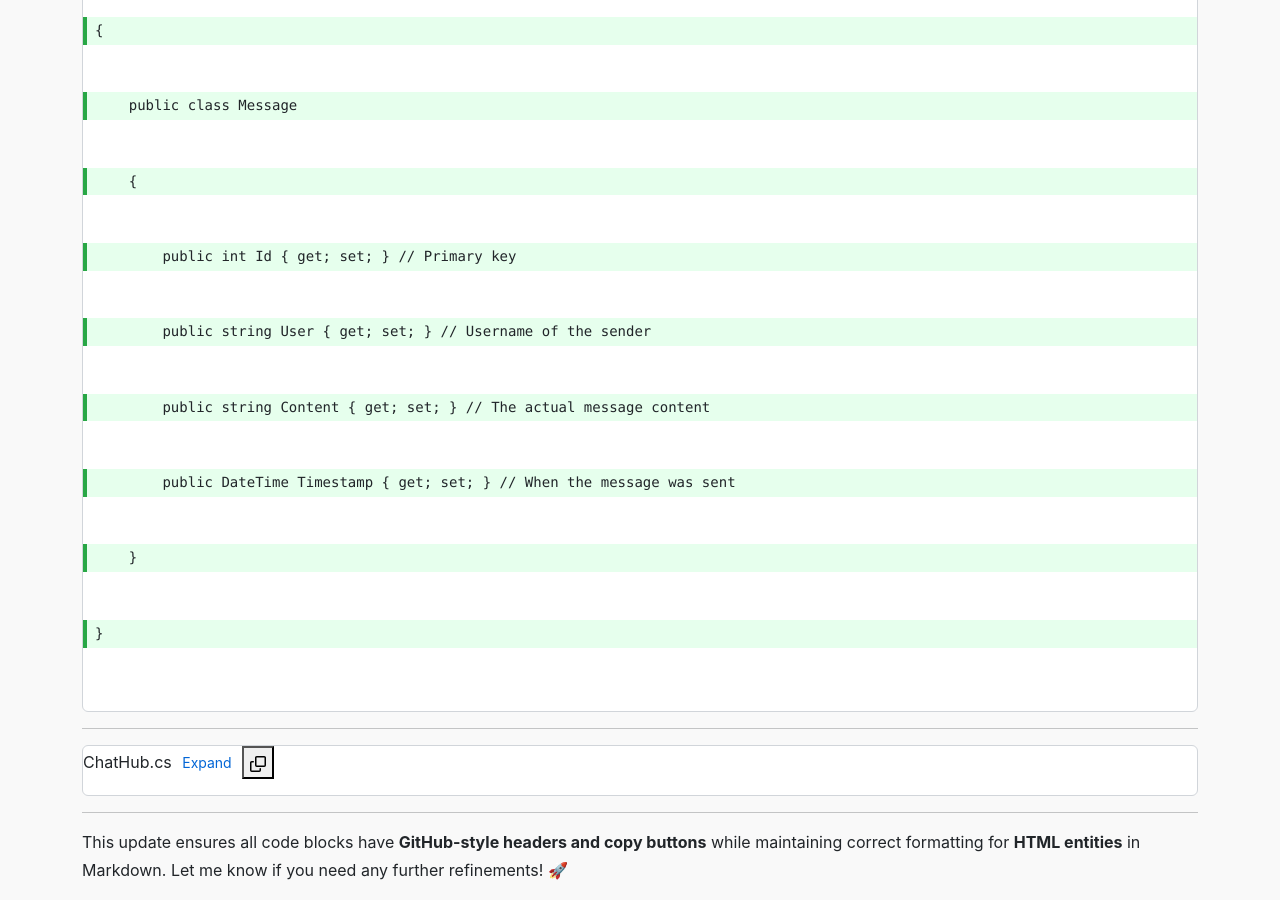
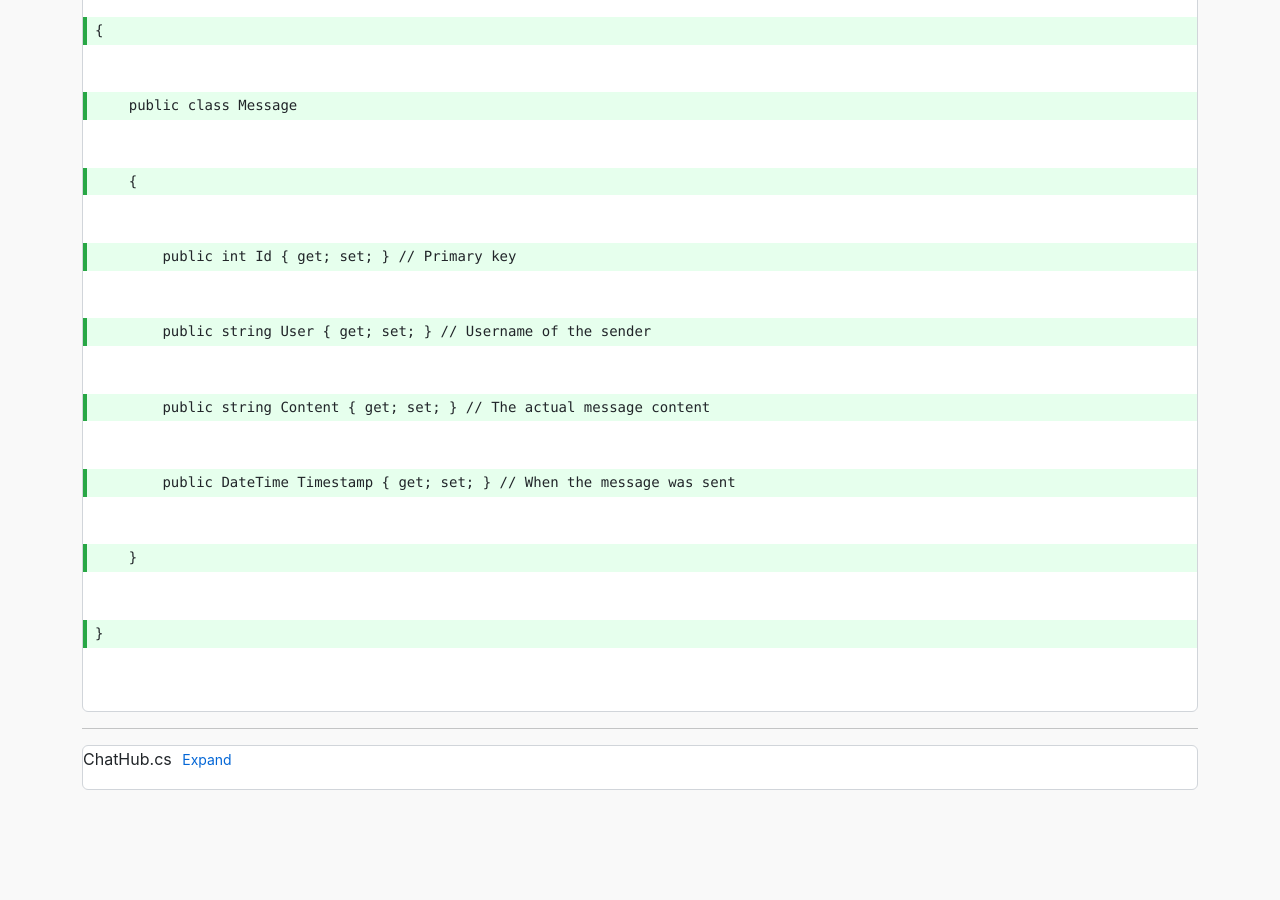
Before and after one commit to JWalshe86/ChatApp, a Jekyll site: the page built from docs/ChatAppPartTwo.md, in a window 1280 px wide and 900 px high, scrolled down 692 px. Built offline with Jekyll 4.4.1, drawn with Linux system fonts in a browser that asks for light colours; after the commit the page ends 1498 px from its top, so only the background shows below that.

Commit message:
Update ChatAppPartTwo.md

```diff
--- a/docs/ChatAppPartTwo.md
+++ b/docs/ChatAppPartTwo.md
@@ -46,20 +46,10 @@
 <div class="code-block">
     <div class="code-header">
         <span class="code-filename">ChatHub.cs</span>
-        <button class="expand-button">Expand</button>
-        <button class="copy-button" aria-label="Copy code">
-            <svg aria-hidden="true" focusable="false" class="octicon octicon-copy" viewBox="0 0 16 16" width="16" height="16" fill="currentColor">
-                <path d="M0 6.75C0 5.784.784 5 1.75 5h1.5a.75.75 0 0 1 0 1.5h-1.5a.25.25 0 0 0-.25.25v7.5c0 .138.112.25.25.25h7.5a.25.25 0 0 0 .25-.25v-1.5a.75.75 0 0 1 1.5 0v1.5A1.75 1.75 0 0 1 9.25 16h-7.5A1.75 1.75 0 0 1 0 14.25Z"></path>
-                <path d="M5 1.75C5 .784 5.784 0 6.75 0h7.5C15.216 0 16 .784 16 1.75v7.5A1.75 1.75 0 0 1 14.25 11h-7.5A1.75 1.75 0 0 1 5 9.25Zm1.75-.25a.25.25 0 0 0-.25.25v7.5c0 .138.112.25.25.25h7.5a.25.25 0 0 0 .25-.25v-7.5a.25.25 0 0 0-.25-.25Z"></path>
-            </svg>
-        </button>
+        <button class="expand-button" aria-label="Expand all lines">Expand</button>
     </div>
 
     <div class="code-container">
         <pre class="updated-code"><code class="language-csharp"></code></pre>
     </div>
 </div>
-
----
-
-This update ensures all code blocks have **GitHub-style headers and copy buttons** while maintaining correct formatting for **HTML entities** in Markdown. Let me know if you need any further refinements! 🚀
```
